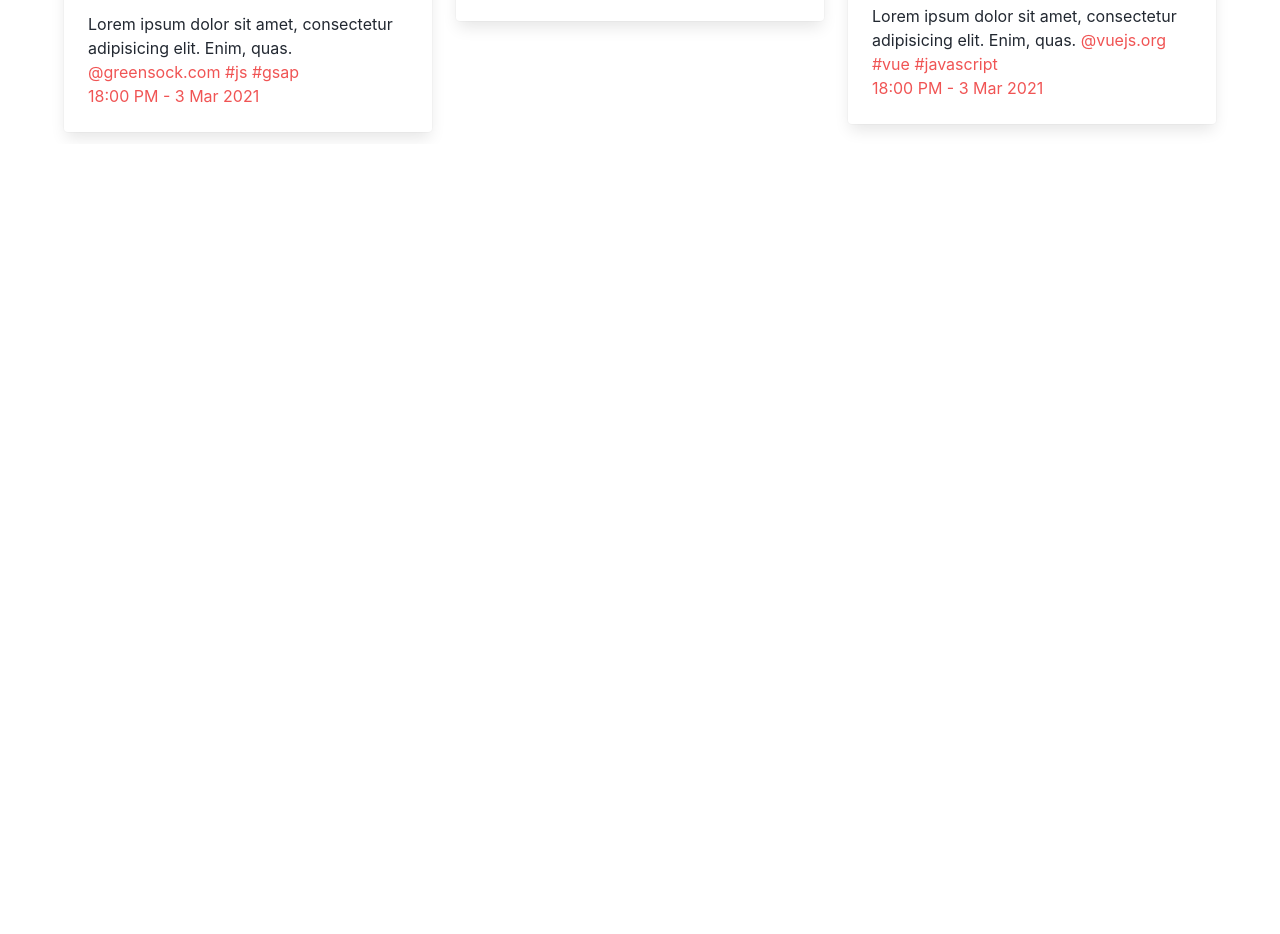
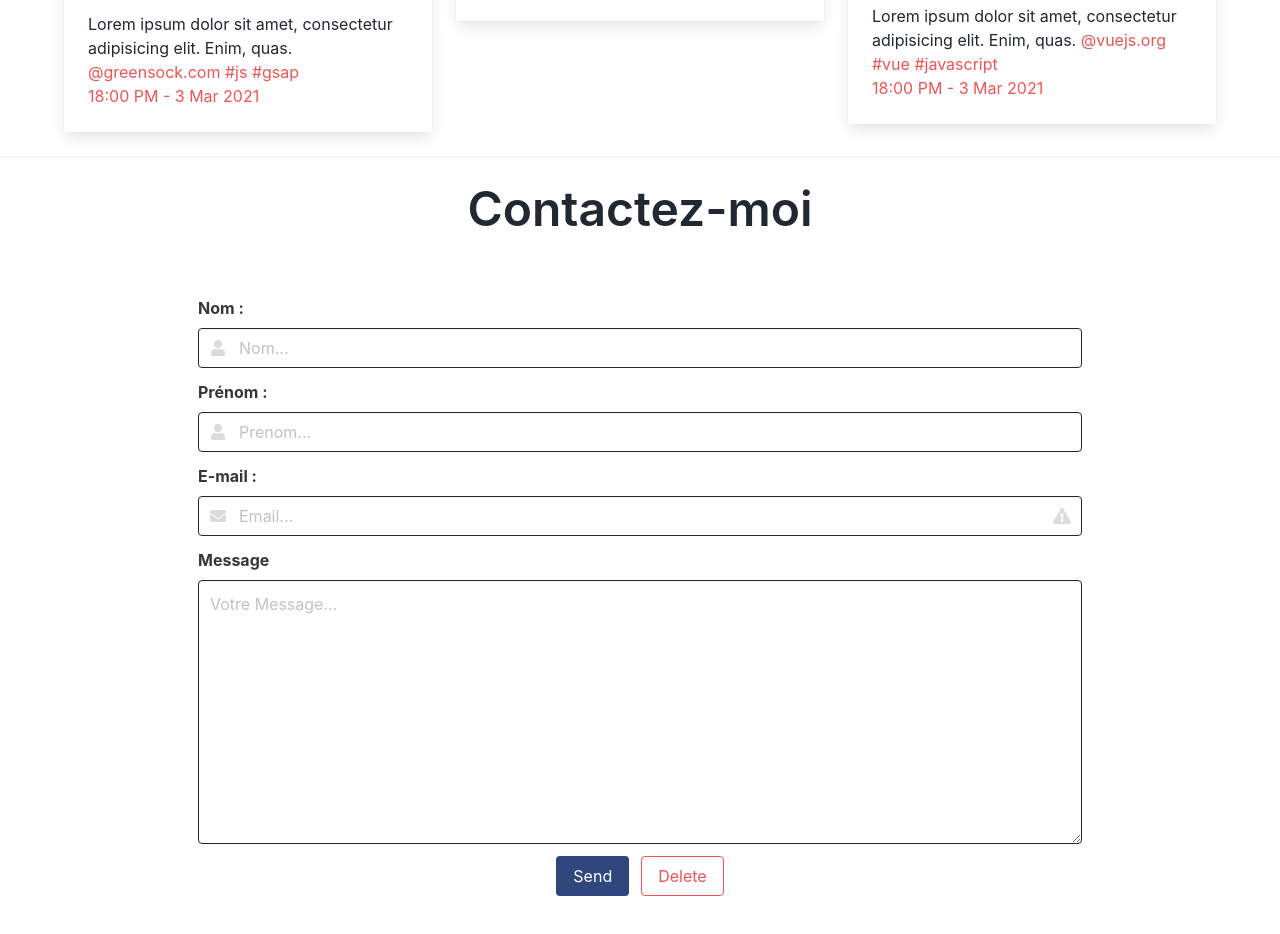
Before and after one commit to TrellixVulnTeam/portfolio_WRT2, a website: page index.html in a window 1280 px wide. Shown: the part 2551-3485 px from the top of the page. Before the commit the page ends 2695 px from the top, so only its background shows below. Drawn offline with Linux system fonts and the light colour scheme.

Commit message:
contact section : done

```diff
--- a/index.html
+++ b/index.html
@@ -292,7 +292,64 @@
         </div>
       </div>
     </section>
-
+    <hr />
+    <section class="container">
+      <h2 class="title is-1 has-text-centered has-text-dark">Contactez-moi</h2>
+      <div class="columns is-centered">
+        <div class="column is-10 p-6">
+          <form>
+            <div class="field">
+              <label for="nom" class="label">Nom :</label>
+              <p class="control has-icons-left">
+                <input type="text" class="input is-dark" placeholder="Nom..." />
+                <span class="icon is-left is-small">
+                  <i class="fas fa-user"></i>
+                </span>
+              </p>
+            </div>
+            <div class="field">
+              <label for="prenom" class="label">Prénom :</label>
+              <p class="control has-icons-left">
+                <input type="text" class="input is-dark" placeholder="Prenom..." />
+                <span class="icon is-left is-small">
+                  <i class="fas fa-user"></i>
+                </span>
+              </p>
+            </div>
+            <div class="field">
+              <label for="email" class="label">E-mail :</label>
+              <p class="control has-icons-left has-icons-right">
+                <input type="mail" class="input is-dark" placeholder="Email..." />
+                <span class="icon is-left is-small">
+                  <i class="fas fa-envelope"></i>
+                </span>
+                <span class="icon is-right is-small">
+                  <i class="fas fa-exclamation-triangle"></i>
+                </span>
+              </p>
+            </div>
+            <div class="field">
+              <label for="email" class="label">Message</label>
+              <div class="control">
+              <textarea cols="30" rows="10" class="textarea  is-dark" placeholder="Votre Message..."></textarea>
+              </div>
+            </div>
+            <div class="field is-grouped is-grouped-centered">
+              <p class="control">
+                <button class="button is-primary">
+                  Send
+                </button>
+              </p>
+              <p class="control">
+                <button class="button is-danger is-outlined">
+                  Delete
+                </button>
+              </p>
+            </div>
+          </form>
+        </div>
+      </div>
+    </section>
     <script src="index.js"></script>
   </body>
 </html>
```
